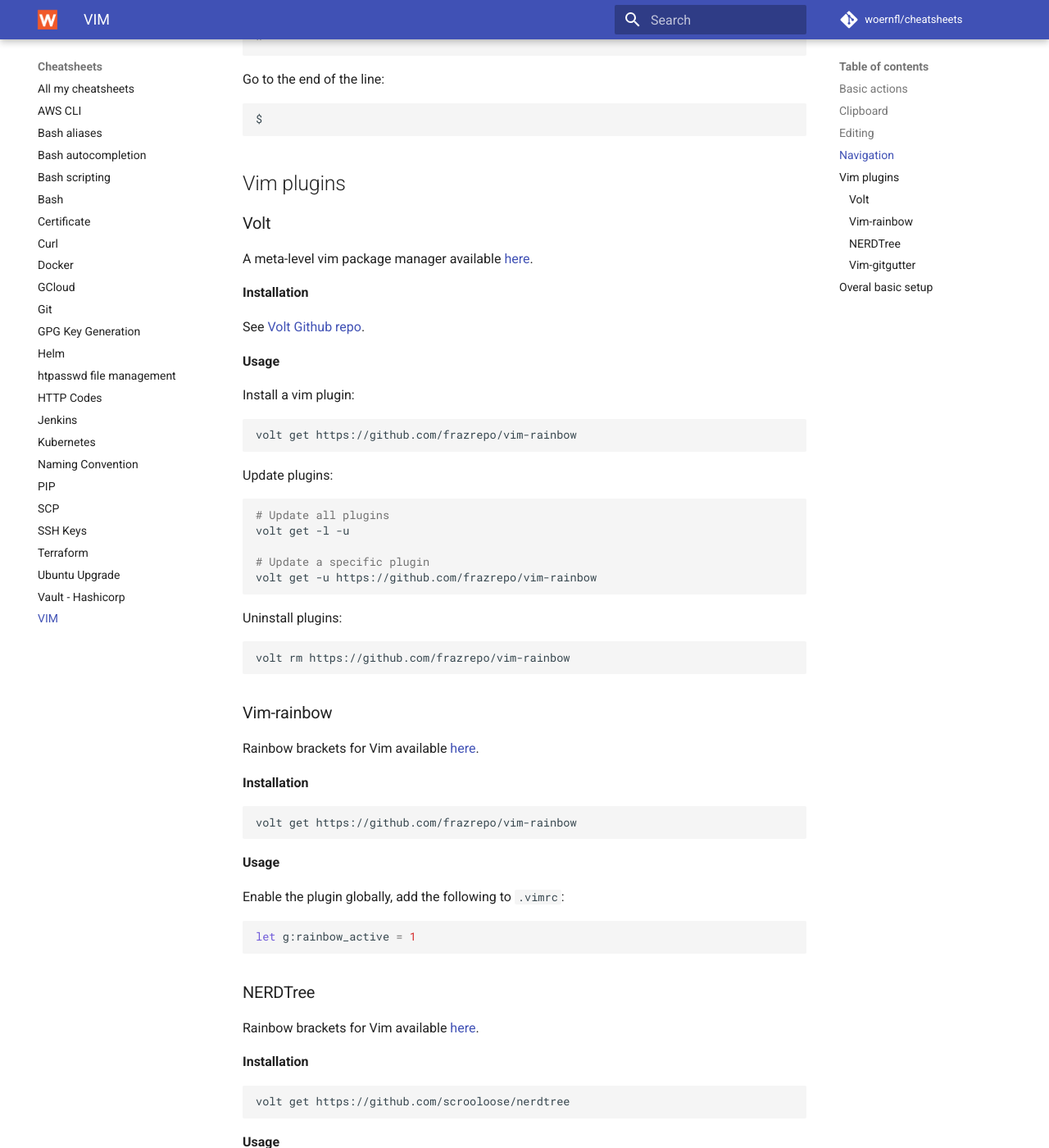
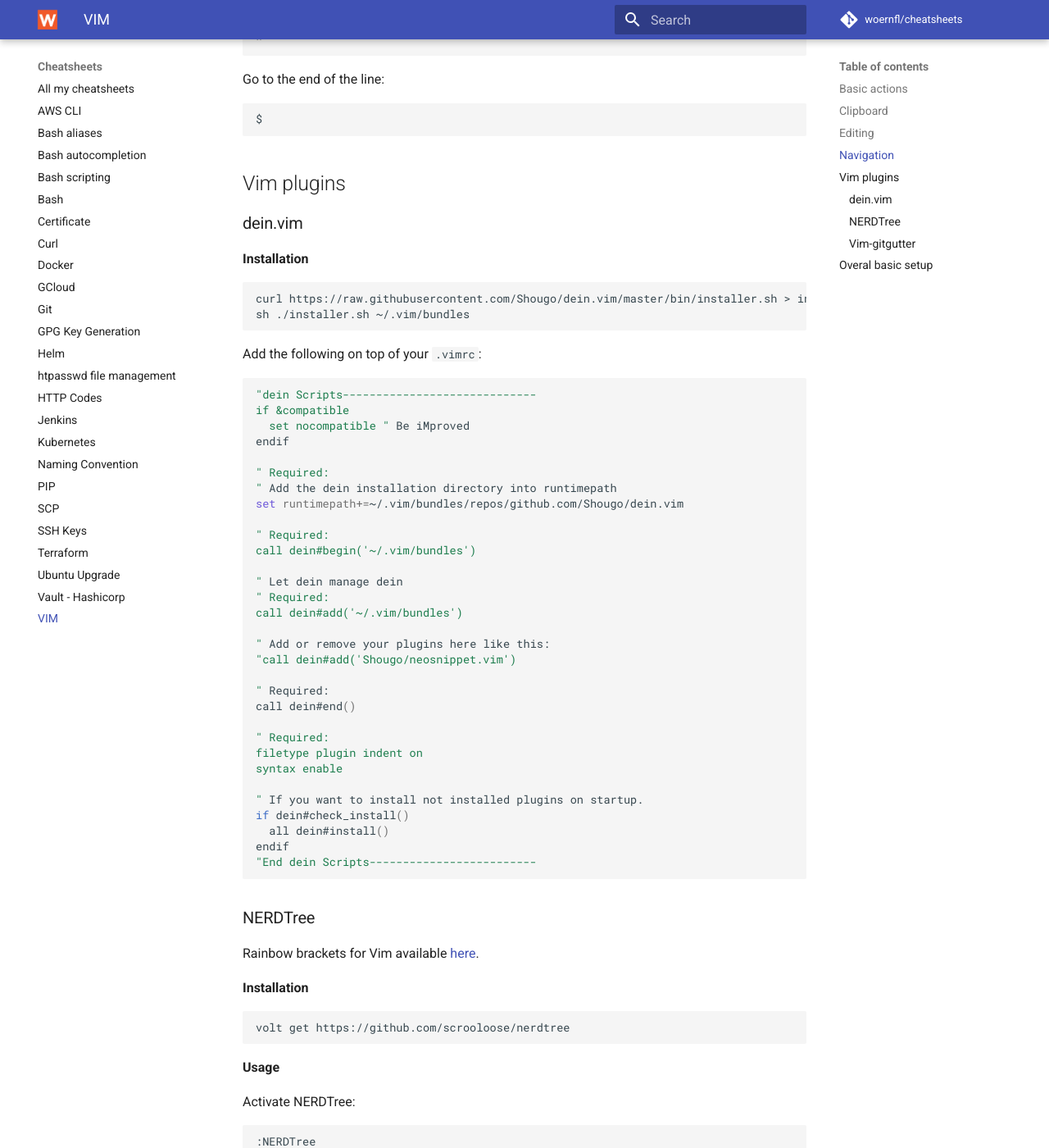
Before and after one commit to woernfl/cheatsheets, an MkDocs documentation site: the page built from docs/vim.md, in a window 1280 px wide and 1400 px high, scrolled down 2684 px. Shown: the whole window at 82% size. Built offline with MkDocs 1.6.1 and Material for MkDocs 9.7.7, drawn with Linux system fonts in a browser that asks for light colours; comment, search, counter and statistics services are not loaded.

Commit message:
Update vim.md

````diff
--- a/docs/vim.md
+++ b/docs/vim.md
@@ -156,54 +156,49 @@
 
 ## Vim plugins
 
-### Volt
-
-A meta-level vim package manager available [here](https://github.com/vim-volt/volt).
-
-**Installation**
-
-See [Volt Github repo](https://github.com/vim-volt/volt#install).
-
-**Usage**
-
-Install a vim plugin:
-
-```bash
-volt get https://github.com/frazrepo/vim-rainbow
-```
-
-Update plugins:
-
-```bash
-# Update all plugins
-volt get -l -u
-
-# Update a specific plugin
-volt get -u https://github.com/frazrepo/vim-rainbow
-```
-
-Uninstall plugins:
-
-```bash
-volt rm https://github.com/frazrepo/vim-rainbow
-```
-
-### Vim-rainbow
-
-Rainbow brackets for Vim available [here](https://github.com/frazrepo/vim-rainbow).
+### dein.vim
 
 **Installation**
 
 ```bash
-volt get https://github.com/frazrepo/vim-rainbow
+curl https://raw.githubusercontent.com/Shougo/dein.vim/master/bin/installer.sh > installer.sh
+sh ./installer.sh ~/.vim/bundles
 ```
 
-**Usage**
-
-Enable the plugin globally, add the following to `.vimrc`:
+Add the following on top of your `.vimrc`:
 
 ```bash
-let g:rainbow_active = 1
+"dein Scripts-----------------------------
+if &compatible
+  set nocompatible " Be iMproved
+endif
+
+" Required:
+" Add the dein installation directory into runtimepath
+set runtimepath+=~/.vim/bundles/repos/github.com/Shougo/dein.vim
+
+" Required:
+call dein#begin('~/.vim/bundles')
+
+" Let dein manage dein
+" Required:
+call dein#add('~/.vim/bundles')
+
+" Add or remove your plugins here like this:
+"call dein#add('Shougo/neosnippet.vim')
+
+" Required:
+call dein#end()
+
+" Required:
+filetype plugin indent on
+syntax enable
+
+" If you want to install not installed plugins on startup.
+if dein#check_install()
+  all dein#install()
+endif
+"End dein Scripts-------------------------
 ```
 
 ### NERDTree
````
Also changed, not shown: other parts of docs/vim.md (+1 -0 lines).
